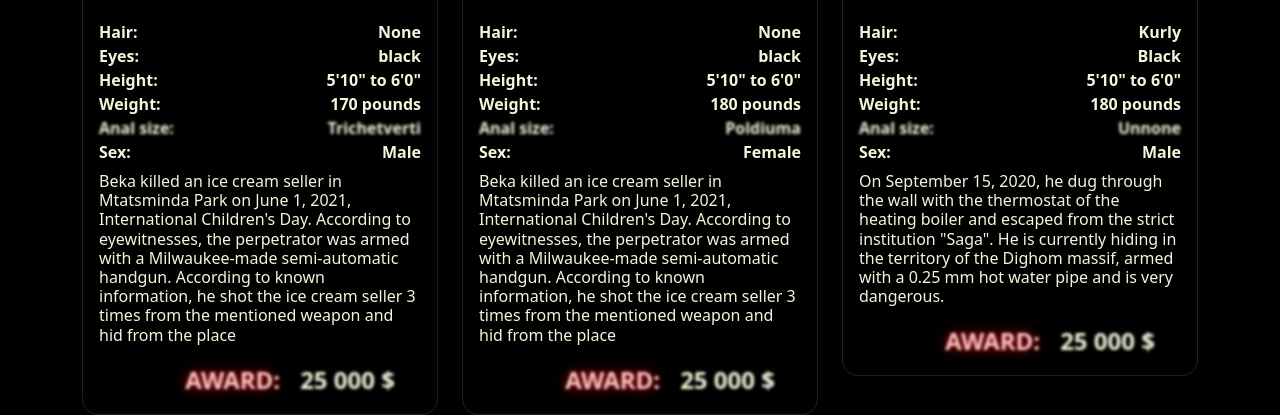
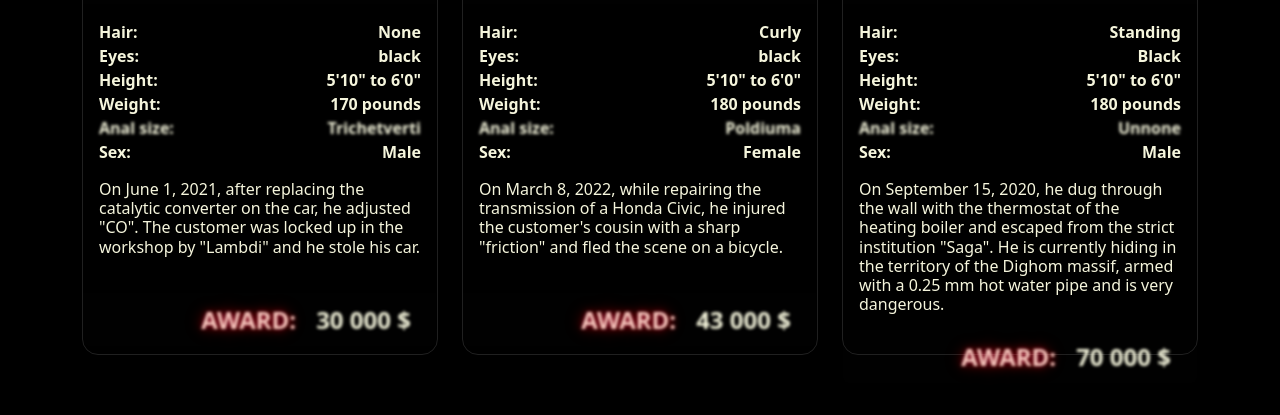
Before and after one commit to Gvamiko/crime, a plain HTML site: page index.html in a window 1280 px wide. Shown: the part 407-822 px from the top of the page. After the commit the page ends 800 px from the top, so only its background shows below. Drawn offline with nearby package versions, Linux system fonts and the light colour scheme.

Commit message:
text edit

```diff
--- a/assets/style/style.css
+++ b/assets/style/style.css
@@ -92,9 +92,10 @@ body {
     -webkit-backdrop-filter: blur(4px);
     border: 1px solid rgba(243, 243, 243, 0.13) !important;
     border: none;
-    /* height: 440px; */
+    height: 570px;
     /* margin-top: 100px; */
 }
+
 
 .text-body-secondary {
     color: beige !important;
--- a/index.html
+++ b/index.html
@@ -16,6 +16,7 @@
             </div>
 
         </div>
+        <!-- boxera -->
         <div class="row justify-content-evenly">
             <div class="col-md-4 mt-5">
                 <div class="card">
@@ -46,19 +47,19 @@
                             <li class="list-group-item" style="filter: blur(0.1rem);">Anal size: <span>Trichetverti</span></li>
                             <li class="list-group-item">Sex: <span>Male</span></li>
 
-                        <h6 class="card-subtitle mb-2 text-body-secondary mt-2">Beka killed an ice cream seller in Mtatsminda Park on June 1, 2021, International Children's Day. According to eyewitnesses, the perpetrator was armed with a Milwaukee-made semi-automatic handgun. According to known information, he shot the ice cream seller 3 times from the mentioned weapon and hid from the place</h6>
-                        <div class="card-footer">
+                        <h6 class="card-subtitle text-body-secondary mt-3">On June 1, 2021, after replacing the catalytic converter on the car, he adjusted "CO". The customer was locked up in the workshop by "Lambdi" and he stole his car.</h6>
+                    </div>
+                    <div class="card-footer mb-2">
                         <li class="list-group-item"></li>
                             <div class="text" style="filter: blur(0.1rem);">
-                                    <span style="--i:2">25 000 $</span>
+                                <span style="--i:2">30 000 $</span>
                                 <span style="--i:1"> Award:</span>
                             </div>
                         </li>
-
                     </div>
                 </div>
             </div>
-            </div>
+            <!-- niko -->
             <div class="col-md-4 mt-5">
                 <div class="card">
                     <div class="card-header">
@@ -76,31 +77,31 @@
                         </div>
                     </div>
                     <div class="card-header">
-                        <h3 class="card-title text-center">Nika mdIvani</h3>
+                        <h3 class="card-title text-center">Nika Babashvili</h3>
                         <h3 class="card-title text-center">mdIvani</h3>
                     </div>
                     <div class="card-body">
 
-                            <li class="list-group-item">Hair: <span>None</span></li>
+                            <li class="list-group-item">Hair: <span>Curly</span></li>
                             <li class="list-group-item">Eyes: <span>black</span></li>
                             <li class="list-group-item">Height: <span>5'10" to 6'0"</span></li>
                             <li class="list-group-item">Weight: <span>180 pounds</span></li>
                             <li class="list-group-item" style="filter: blur(0.1rem);">Anal size: <span>Poldiuma</span></li>
                             <li class="list-group-item">Sex: <span>Female</span></li>
 
-                        <h6 class="card-subtitle mb-2 text-body-secondary mt-2">Beka killed an ice cream seller in Mtatsminda Park on June 1, 2021, International Children's Day. According to eyewitnesses, the perpetrator was armed with a Milwaukee-made semi-automatic handgun. According to known information, he shot the ice cream seller 3 times from the mentioned weapon and hid from the place</h6>
-                        <div class="card-footer">
+                        <h6 class="card-subtitle  text-body-secondary mt-3">On March 8, 2022, while repairing the transmission of a Honda Civic, he injured the customer's cousin with a sharp "friction" and fled the scene on a bicycle.</h6>
+                    </div>
+                    <div class="card-footer mb-2 mb-2">
                         <li class="list-group-item"></li>
                             <div class="text" style="filter: blur(0.1rem);">
-                                    <span style="--i:2">25 000 $</span>
+                                <span style="--i:2">43 000 $</span>
                                 <span style="--i:1"> Award:</span>
                             </div>
                         </li>
-
                     </div>
                 </div>
             </div>
-            </div>
+            <!-- spako -->
             <div class="col-md-4 mt-5">
                 <div class="card">
                     <div class="card-header">
@@ -123,22 +124,22 @@
                     </div>
                     <div class="card-body">
 
-                            <li class="list-group-item">Hair: <span>Kurly</span></li>
+                            <li class="list-group-item">Hair: <span>Standing</span></li>
                             <li class="list-group-item">Eyes: <span>Black</span></li>
                             <li class="list-group-item">Height: <span>5'10" to 6'0"</span></li>
                             <li class="list-group-item">Weight: <span>180 pounds</span></li>
                             <li class="list-group-item" style="filter: blur(0.1rem);">Anal size: <span>Unnone</span></li>
                             <li class="list-group-item">Sex: <span>Male</span></li>
 
-                        <h6 class="card-subtitle mb-2 text-body-secondary mt-2">On September 15, 2020, he dug through the wall with the thermostat of the heating boiler and escaped from the strict institution "Saga". He is currently hiding in the territory of the Dighom massif, armed with a 0.25 mm hot water pipe and is very dangerous.</h6>
-                        <div class="card-footer">
+                        <h6 class="card-subtitle  text-body-secondary mt-3">On September 15, 2020, he dug through the wall with the thermostat of the heating boiler and escaped from the strict institution "Saga". He is currently hiding in the territory of the Dighom massif, armed with a 0.25 mm hot water pipe and is very dangerous.</h6>
+                    </div>
+                    <div class="card-footer mb-2">
                         <li class="list-group-item"></li>
                             <div class="text" style="filter: blur(0.1rem);">
-                                    <span style="--i:2">25 000 $</span>
+                                <span style="--i:2">70 000 $</span>
                                 <span style="--i:1"> Award:</span>
                             </div>
                         </li>
-                        </div>
                     </div>
                 </div>
             </div>
```
Lines whose indentation alone changed are shown as unchanged.
